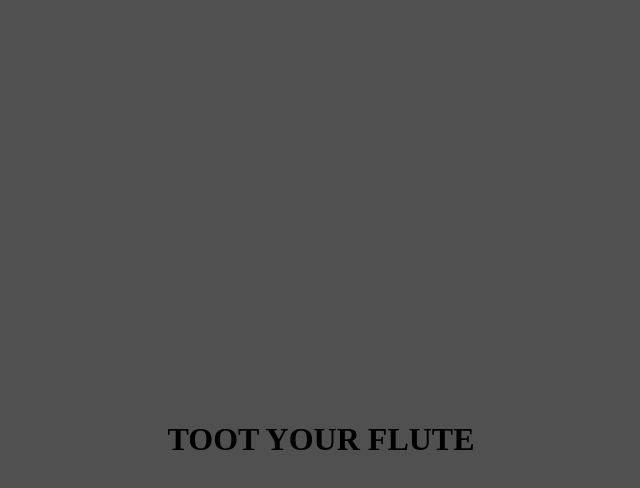
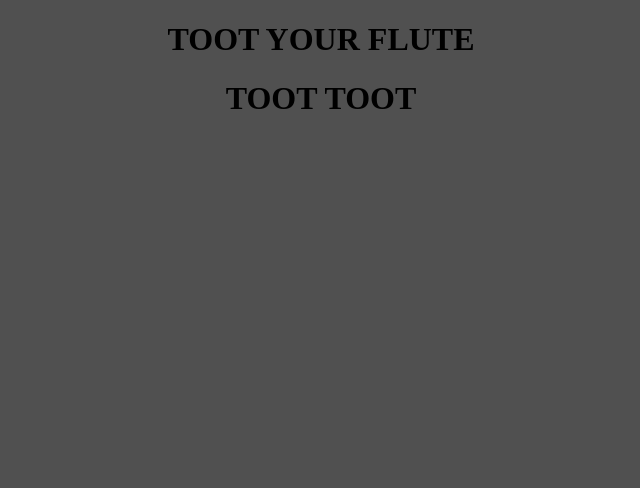
Before and after one commit to infernalempress/tootyourflute, a plain HTML site: page index.html in a window 1280 px wide. Shown: the whole page, without its empty margins (319-959 px from the left). Drawn offline with Linux system fonts and the light colour scheme.

Commit message:
Slight update

```diff
--- a/index.html
+++ b/index.html
@@ -3,13 +3,13 @@
 
 <head>
 <link rel="stylesheet" href="style.css">
-<script type="text/javascript" src="scripts.js"></script>
 <meta charset="UTF-8">
 <title>Toot Your Flute</title>
 </head>
 
 <body>
-	<h1 id='toot'>TOOT YOUR FLUTE</h1>
+	<h1>TOOT YOUR FLUTE</h1>
+	<h1>TOOT TOOT</h1>
 </body>
 
 </html>
--- a/style.css
+++ b/style.css
@@ -1,8 +1,8 @@
 body {
 	background-color: #505050;
 }
-#toot {
-	position: absolute;
+h1 {
+	position: relative;
 	top: 50%;
 	left: 0;
 	right: 0;
```
